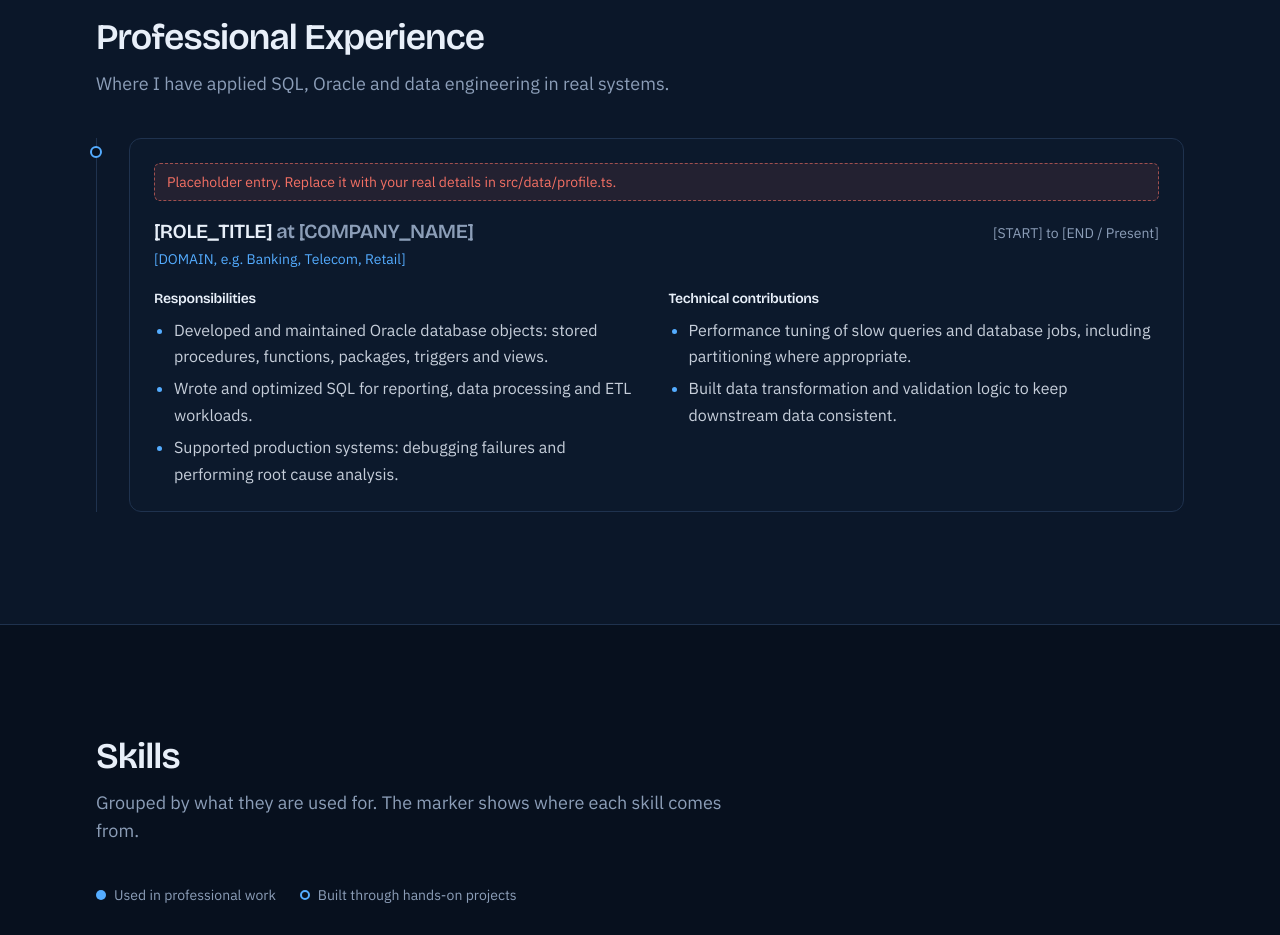
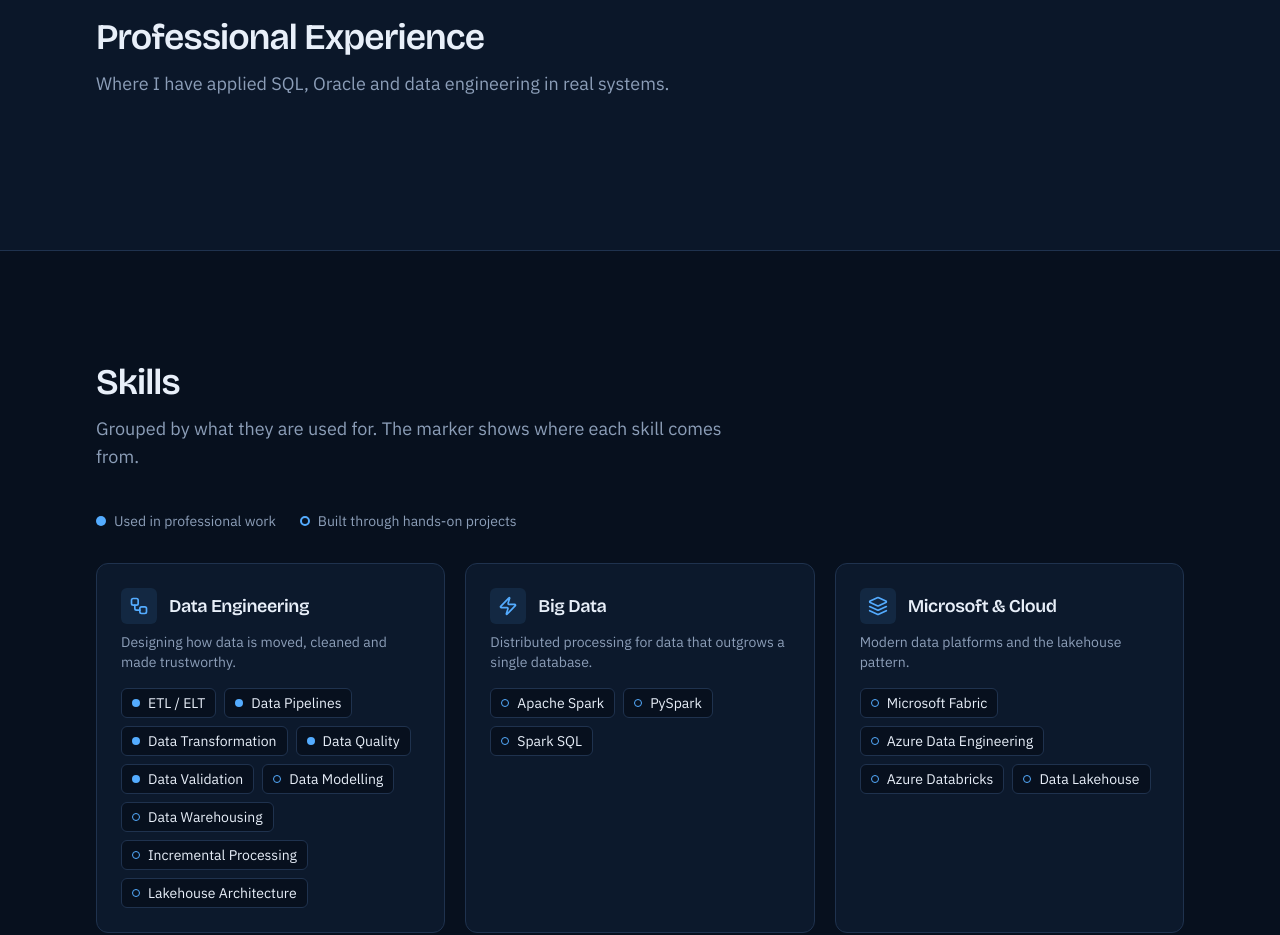
Before and after one commit to Umeshcoder3003/UmeshPortfolio, a Next.js app in the folder umesh-sahu-portfolio/portfolio/: page / in a window 1280 px wide. Shown: the part 1920-2855 px from the top of the page. Built offline with nearby package versions, Linux system fonts and the light colour scheme.

Commit message:
Update profile.ts

```diff
--- a/umesh-sahu-portfolio/portfolio/src/data/profile.ts
+++ b/umesh-sahu-portfolio/portfolio/src/data/profile.ts
@@ -22,28 +22,28 @@ export const about = {
 
 /* ------------------------------------------------------------- Experience */
 /**
- * TODO: replace with your real roles. Add one object per company (newest first).
- * Only add measurable achievements you can stand behind. Leave `achievements`
- * empty if you have no real metrics. Remove `placeholder: true` when done.
+ * Empty for now. When you are ready, uncomment the template below, fill in
+ * your real role (newest first), and remove `placeholder: true`.
+ * Only add measurable achievements you can stand behind.
  */
 export const experience: Experience[] = [
-  {
-    placeholder: true,
-    company: "[COMPANY_NAME]",
-    role: "[ROLE_TITLE]",
-    duration: "[START] to [END / Present]",
-    domain: "[DOMAIN, e.g. Banking, Telecom, Retail]",
-    responsibilities: [
-      "Developed and maintained Oracle database objects: stored procedures, functions, packages, triggers and views.",
-      "Wrote and optimized SQL for reporting, data processing and ETL workloads.",
-      "Supported production systems: debugging failures and performing root cause analysis.",
-    ],
-    contributions: [
-      "Performance tuning of slow queries and database jobs, including partitioning where appropriate.",
-      "Built data transformation and validation logic to keep downstream data consistent.",
-    ],
-    achievements: [],
-  },
+  // {
+  //   placeholder: true,
+  //   company: "[COMPANY_NAME]",
+  //   role: "[ROLE_TITLE]",
+  //   duration: "[START] to [END / Present]",
+  //   domain: "[DOMAIN, e.g. Banking, Telecom, Retail]",
+  //   responsibilities: [
+  //     "Developed and maintained Oracle database objects: stored procedures, functions, packages, triggers and views.",
+  //     "Wrote and optimized SQL for reporting, data processing and ETL workloads.",
+  //     "Supported production systems: debugging failures and performing root cause analysis.",
+  //   ],
+  //   contributions: [
+  //     "Performance tuning of slow queries and database jobs, including partitioning where appropriate.",
+  //     "Built data transformation and validation logic to keep downstream data consistent.",
+  //   ],
+  //   achievements: [],
+  // },
 ];
 
 /* ----------------------------------------------------------------- Skills */
```
